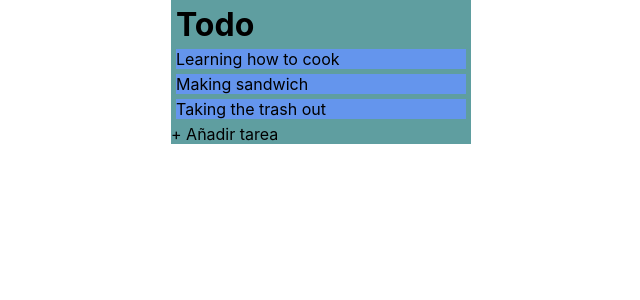
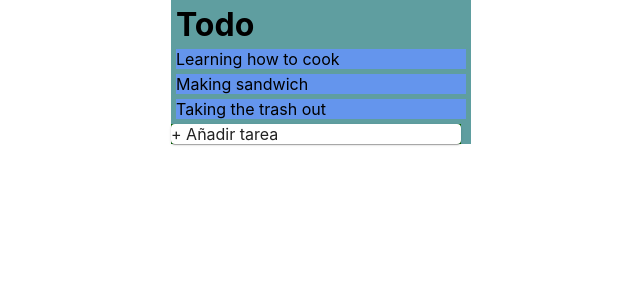
Before and after one commit to creativa-nk/Reto3, a React (Create React App) app: page / in a window 1280 px wide. Shown: the top 300 px of the page, without its empty margins (319-959 px from the left). Built offline with nearby package versions, Linux system fonts and the light colour scheme.

Commit message:
type list o card

```diff
--- a/src/components/InputConteiner.js
+++ b/src/components/InputConteiner.js
@@ -1,19 +1,21 @@
 import React,{useState} from 'react';
-import {Paper, Collapse} from '@material-ui/core';
+import { Paper, Typography, Collapse } from '@material-ui/core';
 import InputCard from './InputCard'
 
 
-export default function InputConteiner(listId){
+export default function InputConteiner(listId,type){
   const [open,setOpen] = useState(false)
     return(
-        <div >
+        <div className='inputConteiner'>
             <Collapse in={open}>
-              <InputCard setOpen={setOpen} listId={listId} />
+              <InputCard setOpen={setOpen} listId={listId} type={type} />   {/* que type es lista o card */}
             </Collapse>
             <Collapse in={!open}>
+              <Paper>
 
-               <span onClick={()=>setOpen(!open)}> + Añadir tarea</span>
+                  <span onClick={()=>setOpen(!open)}> + Añadir tarea</span>
 
+              </Paper>
             </Collapse>
         </div>
     )
```
